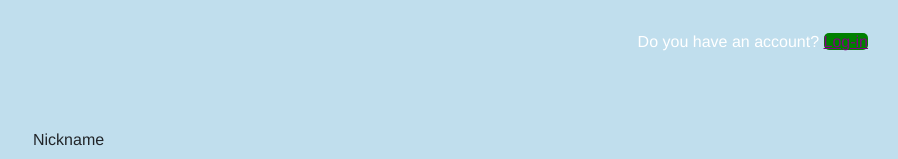
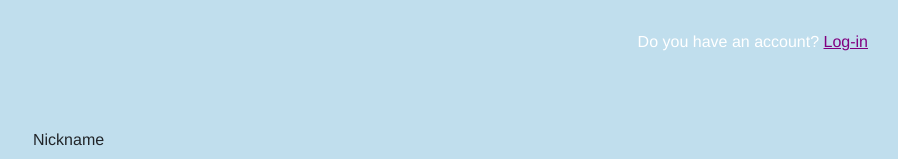
Before and after one commit to StefanoSilv/twitter-react, a React (Create React App) app: page /signup in a window 1280 px wide. Shown: the top 159 px of the page, without its empty margins (382-1280 px from the left). Built offline with nearby package versions, Linux system fonts and the light colour scheme; the HTML template or start-up script is replaced by a standard one.

Commit message:
bug in heroku front-end fixed

```diff
--- a/src/signup.css
+++ b/src/signup.css
@@ -15,6 +15,4 @@ form{
 	color: purple;
 	cursor: pointer;
 	text-decoration: underline;
-	background-color: green;
-	border-radius: 5px;
 }
```
